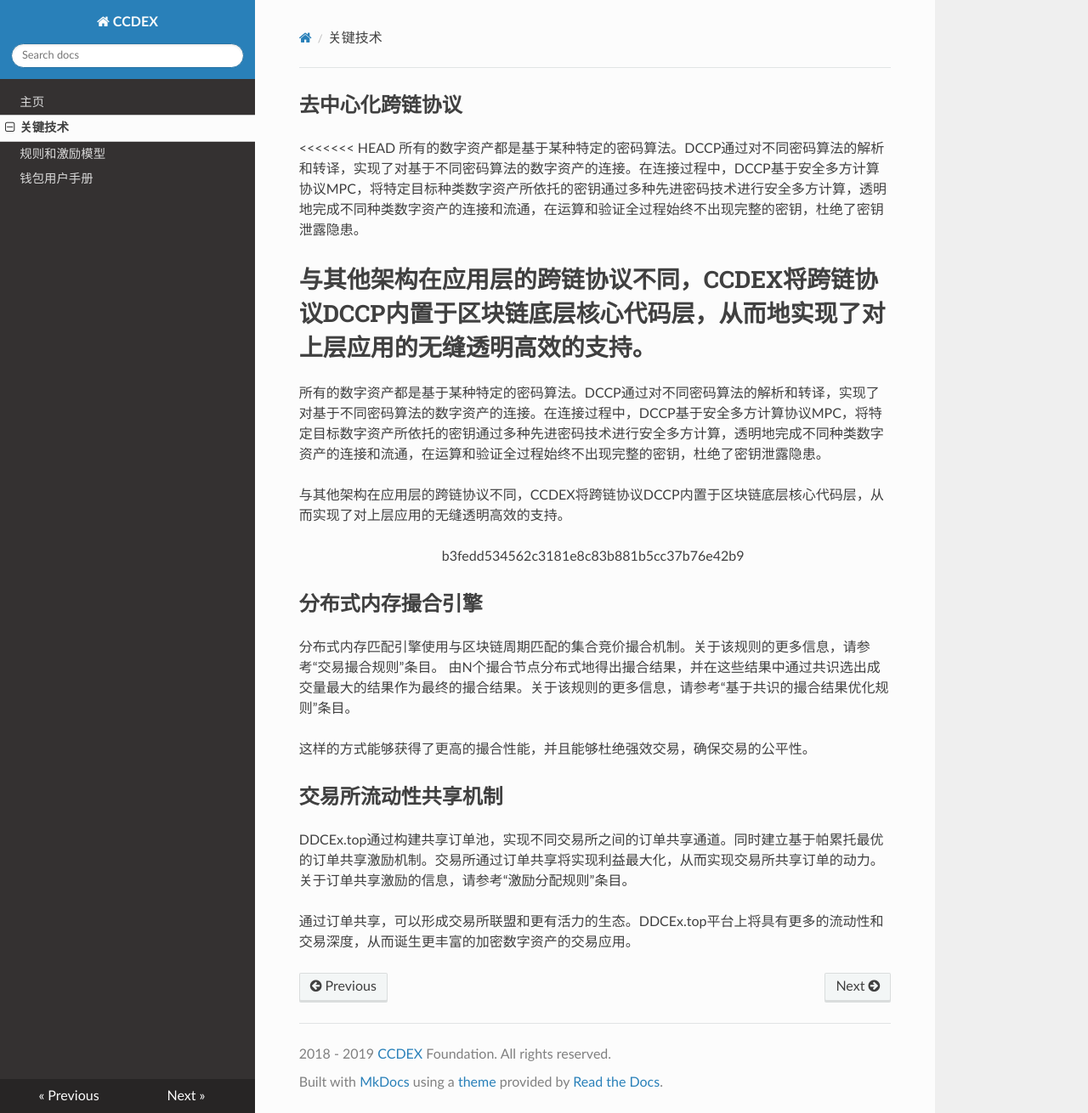
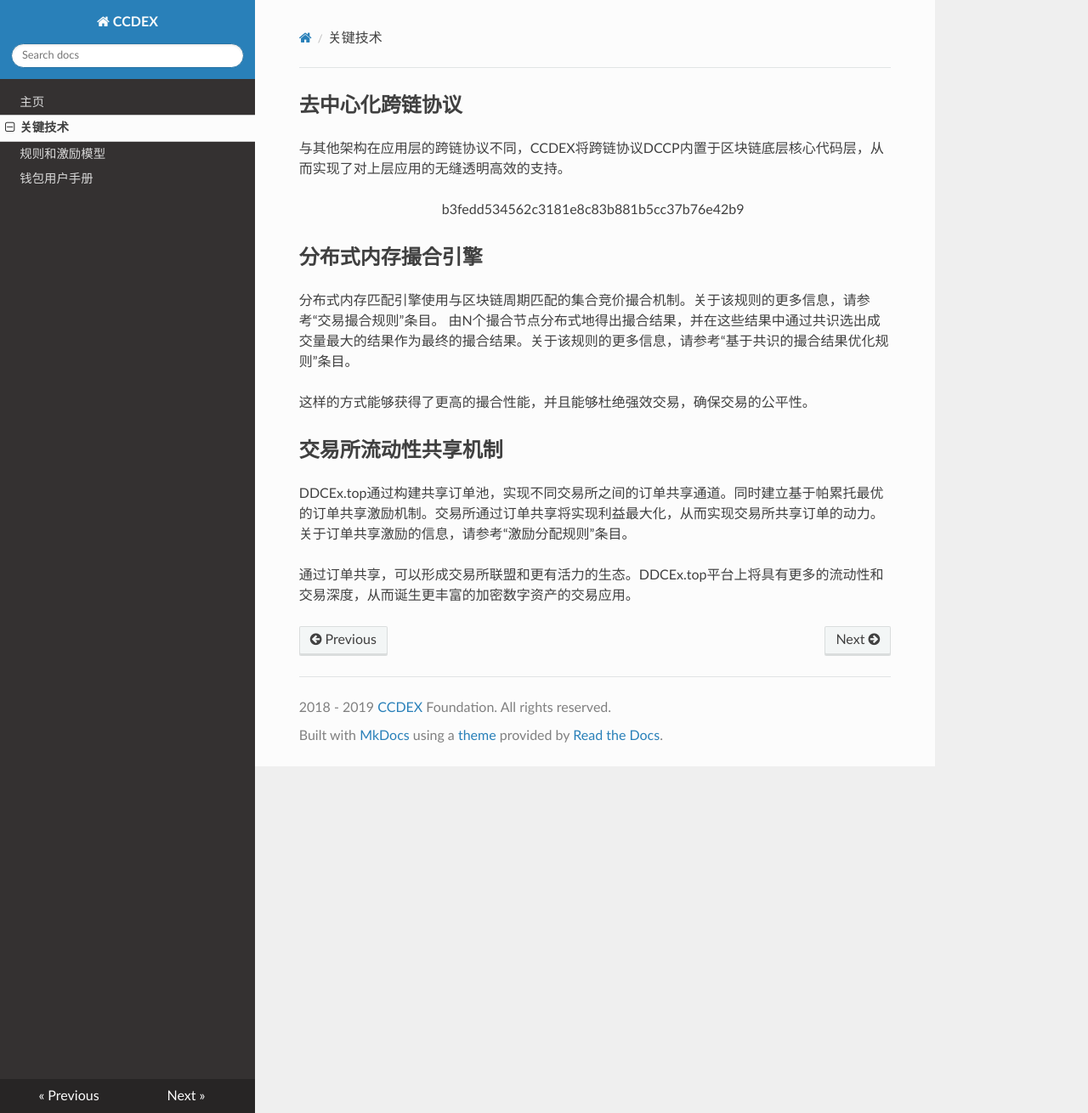
Before and after one commit to ccdex/cc-wiki, an MkDocs documentation site: the page built from docs/zh_CN/docs/KeyTechnique.md, in a window 1280 px wide and 1310 px high. Shown: the whole window at 85% size. Built offline with MkDocs 1.6.1, drawn with Linux system fonts in a browser that asks for light colours; nearby versions of some CDN libraries.

Commit message:
update conflict(<<< HEAD)

```diff
--- a/docs/zh_CN/docs/KeyTechnique.md
+++ b/docs/zh_CN/docs/KeyTechnique.md
@@ -1,15 +1,8 @@
 ## 去中心化跨链协议
 
-<<<<<<< HEAD
-所有的数字资产都是基于某种特定的密码算法。DCCP通过对不同密码算法的解析和转译，实现了对基于不同密码算法的数字资产的连接。在连接过程中，DCCP基于安全多方计算协议MPC，将特定目标种类数字资产所依托的密钥通过多种先进密码技术进行安全多方计算，透明地完成不同种类数字资产的连接和流通，在运算和验证全过程始终不出现完整的密钥，杜绝了密钥泄露隐患。
-
-与其他架构在应用层的跨链协议不同，CCDEX将跨链协议DCCP内置于区块链底层核心代码层，从而地实现了对上层应用的无缝透明高效的支持。
-=======
-所有的数字资产都是基于某种特定的密码算法。DCCP通过对不同密码算法的解析和转译，实现了对基于不同密码算法的数字资产的连接。在连接过程中，DCCP基于安全多方计算协议MPC，将特定目标数字资产所依托的密钥通过多种先进密码技术进行安全多方计算，透明地完成不同种类数字资产的连接和流通，在运算和验证全过程始终不出现完整的密钥，杜绝了密钥泄露隐患。
 
 与其他架构在应用层的跨链协议不同，CCDEX将跨链协议DCCP内置于区块链底层核心代码层，从而实现了对上层应用的无缝透明高效的支持。
 >>>>>>> b3fedd534562c3181e8c83b881b5cc37b76e42b9
-
 ## 分布式内存撮合引擎
 
 分布式内存匹配引擎使用与区块链周期匹配的集合竞价撮合机制。关于该规则的更多信息，请参考“交易撮合规则”条目。
```
Also changed, not shown: docs/default/KeyTechnique.md (+0 -4 lines).
